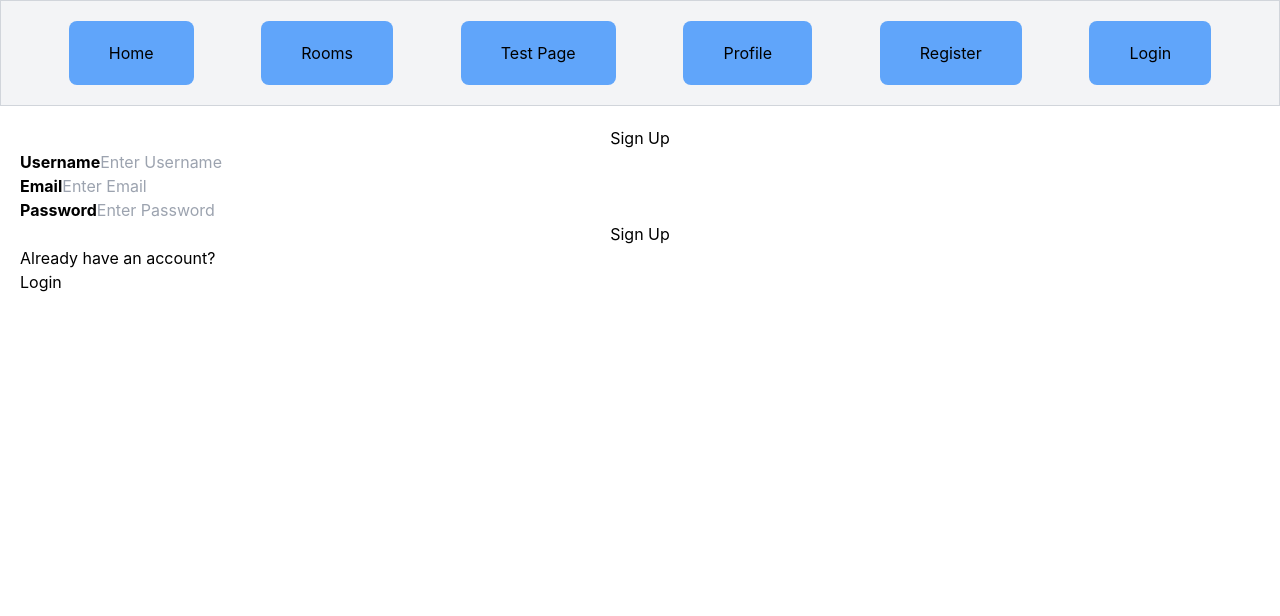
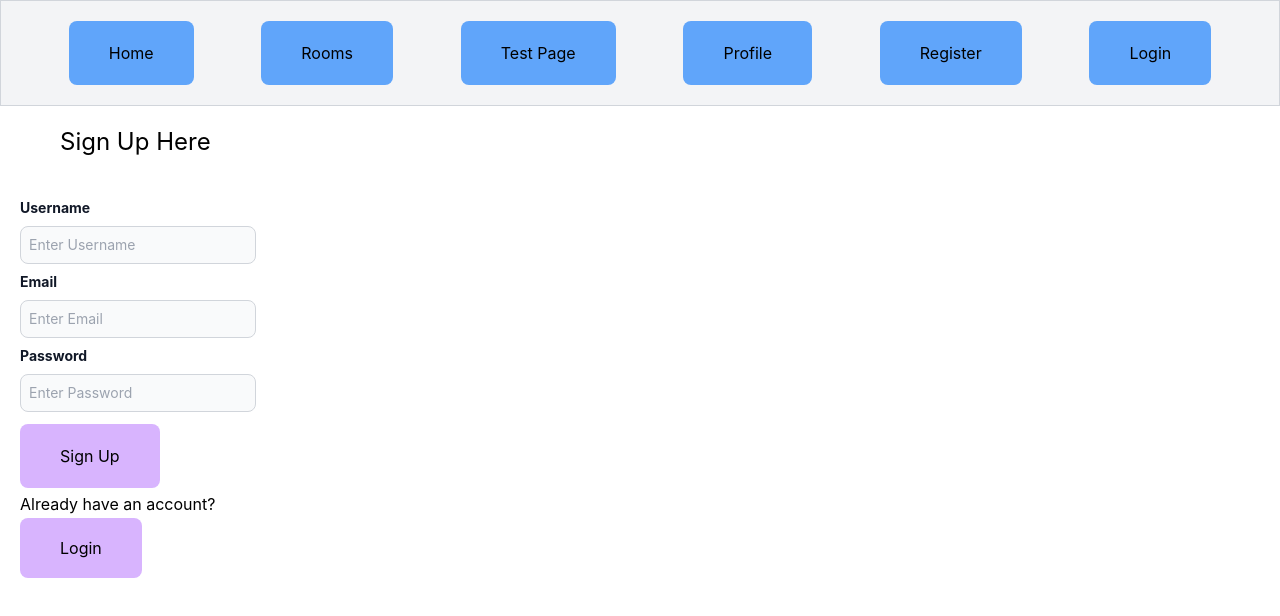
Before and after one commit to KainaniD/tabletop-simulator, a React (Create React App) app in the folder client/: page /Register in a window 1280 px wide. Shown: the top 616 px of the page. Built offline with nearby package versions, Linux system fonts and the light colour scheme; no server answers.

Commit message:
added css for login and register page

```diff
--- a/client/src/index.css
+++ b/client/src/index.css
@@ -27,4 +27,10 @@ code {
   .main {
     @apply px-5
   }
+  .input-label {
+    @apply block mb-2 text-sm font-medium text-gray-900
+  }
+  .input-box {
+    @apply bg-gray-50 border border-gray-300 text-gray-900 text-sm rounded-lg focus:ring-blue-500 focus:border-blue-500 block p-2 mb-2
+  }
 }
--- a/client/src/pages/GameRooms.js
+++ b/client/src/pages/GameRooms.js
@@ -1,14 +1,29 @@
+import React, { useEffect, useState } from 'react'
 import { Link } from "react-router-dom";
 
 export const GameRooms = () => {
+
+    // const [backendData, setBackendData] = useState({})
+
+    // useEffect(() => {
+    //   fetch("http://localhost:4000/api")
+    //     .then((res) => res.json())
+    //     .then((data) => setBackendData(data))
+    // }, [])
+
     return (
         <>
         <h1> GameRooms </h1>
-        <Link to="/Rooms/1">Room 1</Link>
-        <br />
-        <Link to="/Rooms/2">Room 2</Link>
-        <br />
-        <Link to="/Rooms/newRoom">New Room</Link>
+        {/* <div className='flex flex-col'>
+        { (typeof Object.keys(backendData) == 'undefined') ? (
+            <p>Loading...</p>
+        ): (
+            Object.keys(backendData).map((room, id) => (
+                <Link key={id} to={`/Rooms/${room}`} className='py-5 px-10 my-1 rounded-lg bg-purple-300 transition duration-300 ease-in-out motion-safe:hover:bg-purple-400'>Room Name: {room}<br />People In Room: {backendData.room}</Link>
+            ) )
+        )}
+        <Link to="/Rooms/NewRoom" className='py-5 px-10 my-1 rounded-lg bg-purple-300 transition duration-300 ease-in-out motion-safe:hover:bg-purple-400}'>Create a New Room!</Link>
+        </div> */}
         </>
     );
 }
--- a/client/src/pages/Login.jsx
+++ b/client/src/pages/Login.js
@@ -28,33 +28,35 @@ export function Login() {
     return (
         <div>
             <div>
-                <h2 style={{ textAlign: 'center' }}>Login</h2>
+                <h1>Login Here</h1>
                 <form onSubmit={handleSubmit}>
                     <div>
-                        <label htmlFor="name"><strong>Username</strong></label>
+                        <label htmlFor="name" className="input-label"><strong>Username</strong></label>
                         <input
                             type="text"
                         placeholder="Enter Username"
                         autoComplete="off"
                         name="name"
+                        className="input-box"
                         onChange={(e) => setName(e.target.value)}
                     />
                     </div>
                     <div>
-                        <label htmlFor="password"><strong>Password</strong></label>
+                        <label htmlFor="password" className="input-label"><strong>Password</strong></label>
                         <input
                             type="password"
                             placeholder="Enter Password"
                             name="password"
+                            className="input-box"
                             onChange={(e) => setPassword(e.target.value)}
                         />
                     </div>
-                    <button type="submit" style={{ width: '100%' }}>
+                    <button type="submit" className="py-5 px-10 my-1 rounded-lg bg-purple-300 transition duration-300 ease-in-out motion-safe:hover:bg-purple-400">
                         Login
                     </button>
                     </form>
-                    <p>Don't have an account?</p>
-                    <a href="/Register">Register</a>
+                    <p className="mb-5">Don't have an account?</p>
+                    <Link to="/Register" className="py-5 px-10 my-1 rounded-lg bg-purple-300 transition duration-300 ease-in-out motion-safe:hover:bg-purple-400">Register</Link>
             </div>
         </div>
     )
--- a/client/src/pages/Register.jsx
+++ b/client/src/pages/Register.js
@@ -23,43 +23,46 @@ export function Register() {
     return (
         <div>
           <div>
-            <h2 style={{ textAlign: 'center' }}>Sign Up</h2>
+            <h1>Sign Up Here</h1>
             <form onSubmit={handleSubmit}>
               <div>
-                <label htmlFor="name"><strong>Username</strong></label>
+                <label htmlFor="name" className="input-label"><strong>Username</strong></label>
                 <input
                   type="text"
                   placeholder="Enter Username"
                   autoComplete="off"
                   name="name"
+                  className="input-box"
                   onChange={(e) => setName(e.target.value)}
                 />
               </div>
               <div>
-                <label htmlFor="email"><strong>Email</strong></label>
+                <label htmlFor="email" className="input-label"><strong>Email</strong></label>
                 <input
                   type="text"
                   placeholder="Enter Email"
                   autoComplete="off"
                   name="email"
+                  className="input-box"
                   onChange={(e) => setEmail(e.target.value)}
                 />
               </div>
               <div>
-                <label htmlFor="password"><strong>Password</strong></label>
+                <label htmlFor="password" className="input-label"><strong>Password</strong></label>
                 <input
                   type="password"
                   placeholder="Enter Password"
                   name="password"
+                  className="input-box"
                   onChange={(e) => setPassword(e.target.value)}
                 />
               </div>
-              <button type="submit" style={{ width: '100%' }}>
+              <button type="submit" className="py-5 px-10 my-1 rounded-lg bg-purple-300 transition duration-300 ease-in-out motion-safe:hover:bg-purple-400">
                 Sign Up
               </button>
             </form>
-            <p>Already have an account?</p>
-            <a href="/Login">Login</a>
+            <p className="mb-5">Already have an account?</p>
+            <Link to="/Login" className="py-5 px-10 my-1 rounded-lg bg-purple-300 transition duration-300 ease-in-out motion-safe:hover:bg-purple-400">Login</Link>
           </div>
         </div>
       );
```
Also changed, not shown: client/src/App.js (+0 -12 lines), 1 other file (tests, documents, lock files or other folders).
